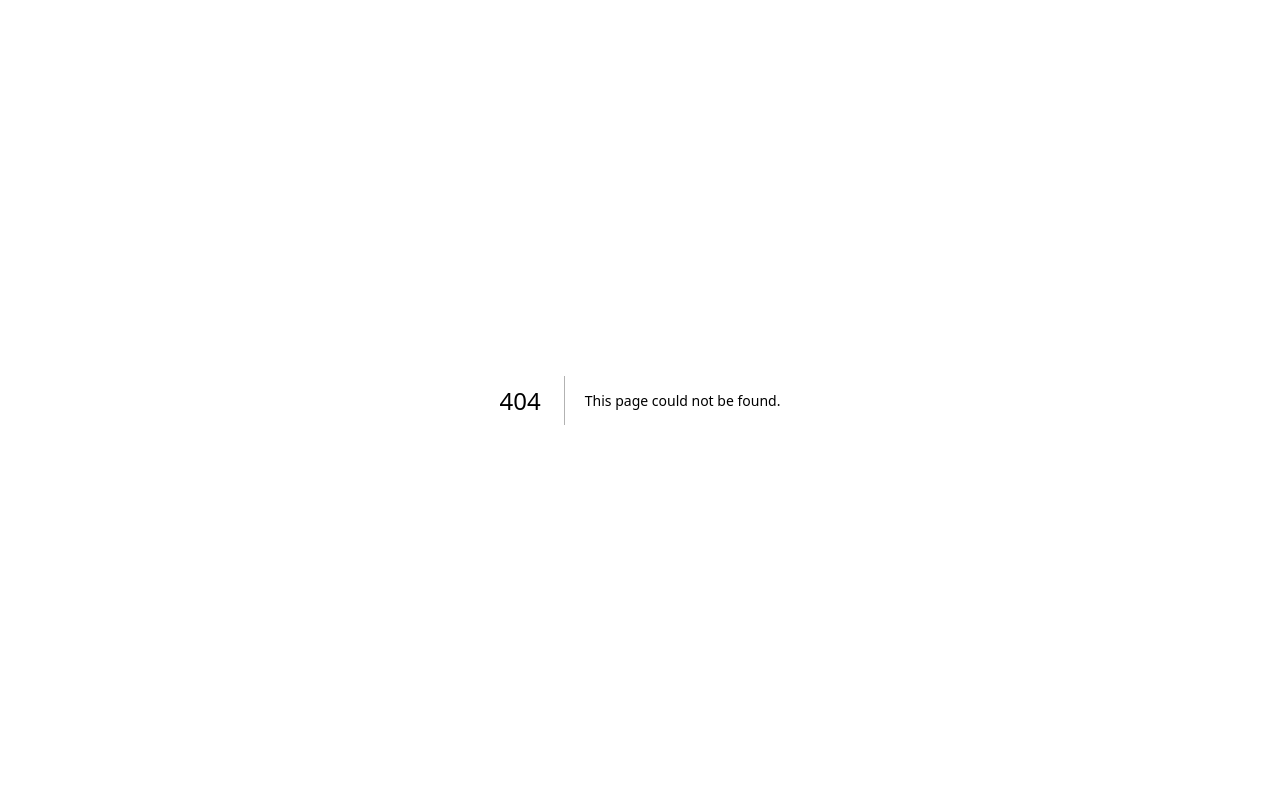
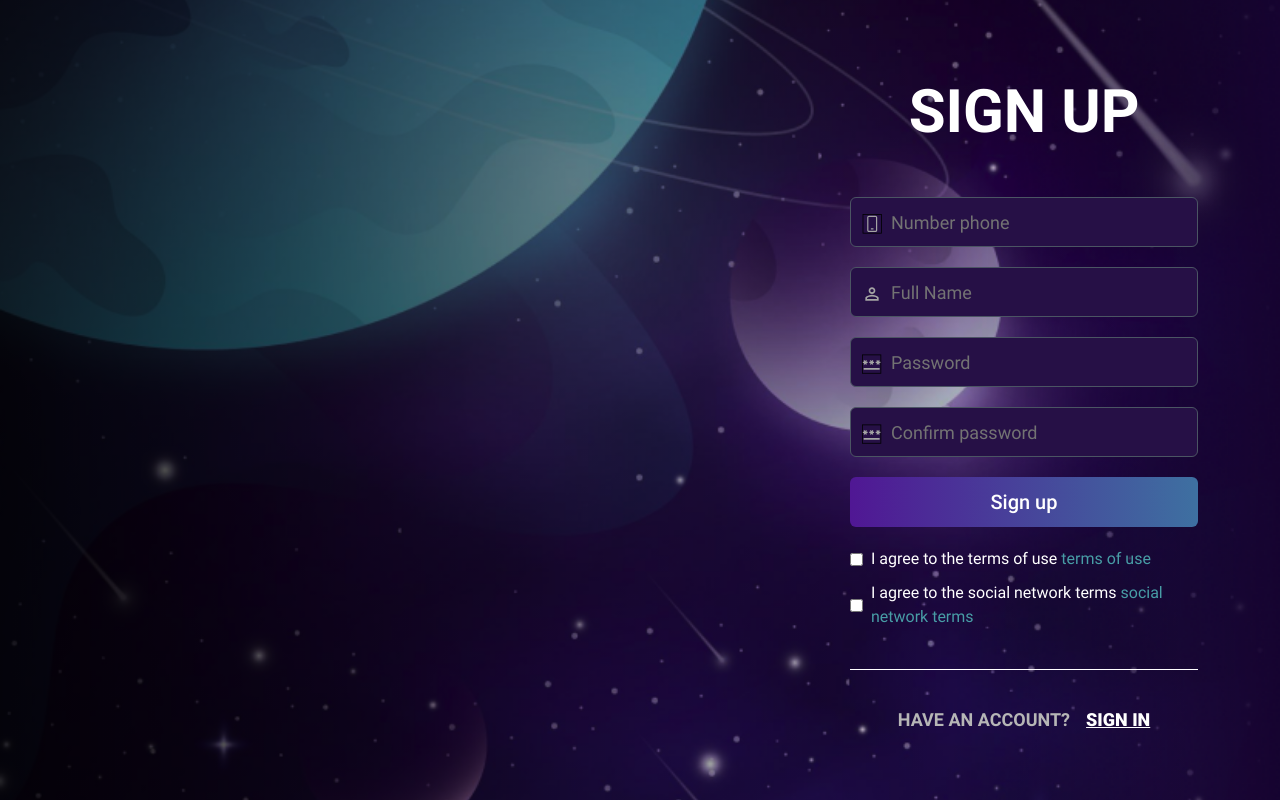
Before and after one commit to datvct/chathub-web, a Next.js app in the folder chathub-web/: page /sign-up in a window 1280 px wide. Before the commit this address had no page. Built offline with nearby package versions, Linux system fonts and the light colour scheme.

Commit message:
chat-33/feat: add signup page

```diff
--- /dev/null
+++ b/chathub-web/src/app/sign-up/page.tsx
@@ -0,0 +1,156 @@
+"use client"
+
+import Image from "next/image"
+import Link from "next/link"
+import { useState } from "react"
+import { Button } from "~/components/ui/button"
+import { Input } from "~/components/ui/input"
+import { Images } from "~/constants/images"
+
+const SignUpPage: React.FC = () => {
+    const [phoneNumber, setPhoneNumber] = useState("")
+    const [fullName, setFullName] = useState("")
+    const [password, setPassword] = useState("")
+    const [confirmPassword, setConfirmPassword] = useState("")
+    const [agreeTerms, setAgreeTerms] = useState(false)
+    const [agreeSocialTerms, setAgreeSocialTerms] = useState(false)
+
+    const handlePhoneChange = (e: React.ChangeEvent<HTMLInputElement>) => {
+        setPhoneNumber(e.target.value)
+    }
+
+    const handleFullNameChange = (e: React.ChangeEvent<HTMLInputElement>) => {
+        setFullName(e.target.value)
+    }
+
+    const handlePasswordChange = (e: React.ChangeEvent<HTMLInputElement>) => {
+        setPassword(e.target.value)
+    }
+
+    const handleConfirmPasswordChange = (e: React.ChangeEvent<HTMLInputElement>) => {
+        setConfirmPassword(e.target.value)
+    }
+
+    const handleSubmit = () => {
+        console.log("Phone:", phoneNumber, "Full name:", fullName, "Password:", password, "Confirm password:", confirmPassword, "Terms:", agreeTerms, "Social terms:", agreeSocialTerms)
+    }
+
+
+    return (
+        <>
+            <div className="h-full w-full flex items-center justify-center bg-secondary text-white bg-gradient-to-r from-[#1A004C] to-[#160430] relative"> {/* Sử dụng relative để các phần tử con có thể định vị tuyệt đối */}
+                <div className="w-3/5 max-h-svh">
+                    <Image
+                        src={Images.Background}
+                        alt="background-image"
+                        fill
+                        style={{ objectFit: 'cover' }}
+                        className="inset-0 object-cover"
+                    />
+                    <div className="absolute inset-0 bg-gradient-to-r from-black to-transparent opacity-80" />
+                </div>
+
+                <div className="w-2/5 min-h-svh p-6 rounded-lg  flex flex-col justify-center z-50">
+                    <h1 className="text-[60px] text-center font-bold mb-10">
+                        SIGN UP
+                    </h1>
+
+                    <div className="flex flex-col justify-center items-center gap-5">
+                        <div className="relative w-3/4"> {/* Input số điện thoại */}
+                            <Image src={Images.IconPhone} alt="icon-phone" width={20} height={20} className="absolute left-3 top-[33%]" />
+                            <Input
+                                type="text"
+                                id="phone"
+                                placeholder="Number phone"
+                                value={phoneNumber}
+                                onChange={handlePhoneChange}
+                                className="w-full h-[50px] px-10 py-2 rounded-md bg-[#261046] border border-gray-600 text-[18px] text-white focus:outline-none focus:ring-2 focus:ring-primary"
+                            />
+                        </div>
+
+                        <div className="relative w-3/4"> {/* Input Full Name */}
+                            <Image src={Images.IconUser} alt="icon-full-name" width={20} height={20} className="absolute left-3 top-[33%]" /> {/* Icon full name (thay bằng icon phù hợp) */}
+                            <Input
+                                type="text"
+                                id="fullName"
+                                placeholder="Full Name"
+                                value={fullName}
+                                onChange={handleFullNameChange}
+                                className="w-full h-[50px] px-10 py-2 rounded-md bg-[#261046] border border-gray-600 text-[18px] text-white focus:outline-none focus:ring-2 focus:ring-primary"
+                            />
+                        </div>
+
+                        <div className="relative w-3/4"> {/* Input mật khẩu */}
+                            <Image src={Images.IconPassword} alt="icon-password" width={20} height={20} className="absolute left-3 top-[33%]" />
+                            <Input type="password"
+                                id="password"
+                                placeholder="Password"
+                                value={password}
+                                onChange={handlePasswordChange}
+                                className="w-full h-[50px] px-10 py-2 rounded-md bg-[#261046] border border-gray-600 text-[18px] text-white focus:outline-none focus:ring-2 focus:ring-primary"
+                            />
+                        </div>
+
+                        <div className="relative w-3/4"> {/* Input Confirm password */}
+                            <Image src={Images.IconPassword} alt="icon-password" width={20} height={20} className="absolute left-3 top-[33%]" />
+                            <Input
+                                type="password"
+                                id="confirmPassword"
+                                placeholder="Confirm password"
+                                value={confirmPassword}
+                                onChange={handleConfirmPasswordChange}
+                                className="w-full h-[50px] px-10 py-2 rounded-md bg-[#261046] border border-gray-600 text-[18px] text-white focus:outline-none focus:ring-2 focus:ring-primary"
+                            />
+                        </div>
+
+                        <Button
+                            onClick={handleSubmit}
+                            className="w-3/4 h-[50px] py-2 bg-gradient-to-r from-[#501794] to-[#3E70A1] text-white text-[20px] rounded-md transition hover:bg-none hover:bg-[#5C3BFF]"> {/* Nút đăng ký */}
+                            Sign up
+                        </Button>
+
+                        <div className="flex flex-col w-3/4 gap-2.5">
+                            <div className="flex items-center">
+                                <input
+                                    type="checkbox"
+                                    id="agreeTerms"
+                                    checked={agreeTerms}
+                                    onChange={e => setAgreeTerms(e.target.checked)}
+                                    className="rounded text-pink-600 bg-[#261046] focus:ring-primary"
+                                />
+                                <label htmlFor="agreeTerms" className="ml-2 text-[16px] cursor-pointer">
+                                    I agree to the terms of use <span className="text-[#489DA6]">terms of use</span>
+                                </label>
+                            </div>
+
+                            <div className="flex items-center">
+                                <input
+                                    type="checkbox"
+                                    id="agreeSocialTerms"
+                                    checked={agreeSocialTerms}
+                                    onChange={e => setAgreeSocialTerms(e.target.checked)}
+                                    className="rounded bg-[#261046] text-primary focus:ring-primary"
+                                />
+                                <label htmlFor="agreeSocialTerms" className="ml-2 text-[16px] cursor-pointer">
+                                    I agree to the social network terms <span className="text-[#489DA6]">social network terms</span>
+                                </label>
+                            </div>
+                        </div>
+
+                        <div className="mt-5 w-3/4 h-[1px] bg-white"></div>
+                        <div className="text-center mt-4">
+                            <p className="text-[18px] text-[#B6B6B6] font-semibold">
+                                HAVE AN ACCOUNT?
+                                <Link href="/sign-in" className="pl-2 font-extrabold text-white underline ml-2 hover:no-underline">
+                                    SIGN IN
+                                </Link>
+                            </p>
+                        </div>
+                    </div>
+                </div>
+            </div>
+        </>
+    )
+}
+
+export default SignUpPage
--- a/chathub-web/src/constants/images.ts
+++ b/chathub-web/src/constants/images.ts
@@ -7,6 +7,7 @@ import Background from "../../public/images/background-Image.png"
 import IconPhone from "../../public/images/lineicons_phone.svg"
 import IconCloseCircle from "../../public/images/close-circle.svg"
 import IconPassword from "../../public/images/icon-password.svg"
+import IconUser from "../../public/images/icon-user.svg"
 export const Images = {
   File,
   Globe,
@@ -17,4 +18,5 @@ export const Images = {
   IconPhone,
   IconCloseCircle,
   IconPassword,
+  IconUser
 }
```
Also changed, not shown: chathub-web/public/images/icon-user.svg (added).
